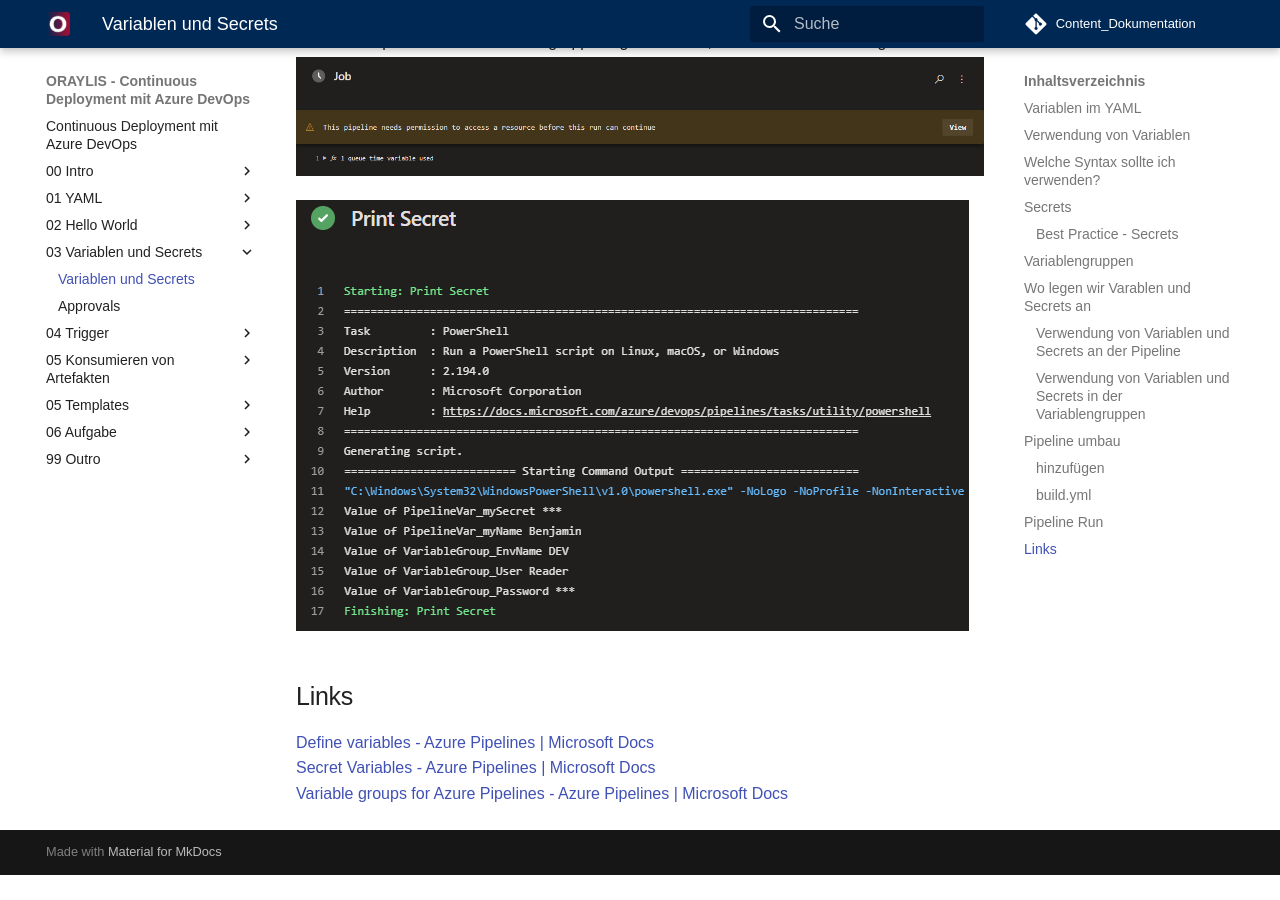
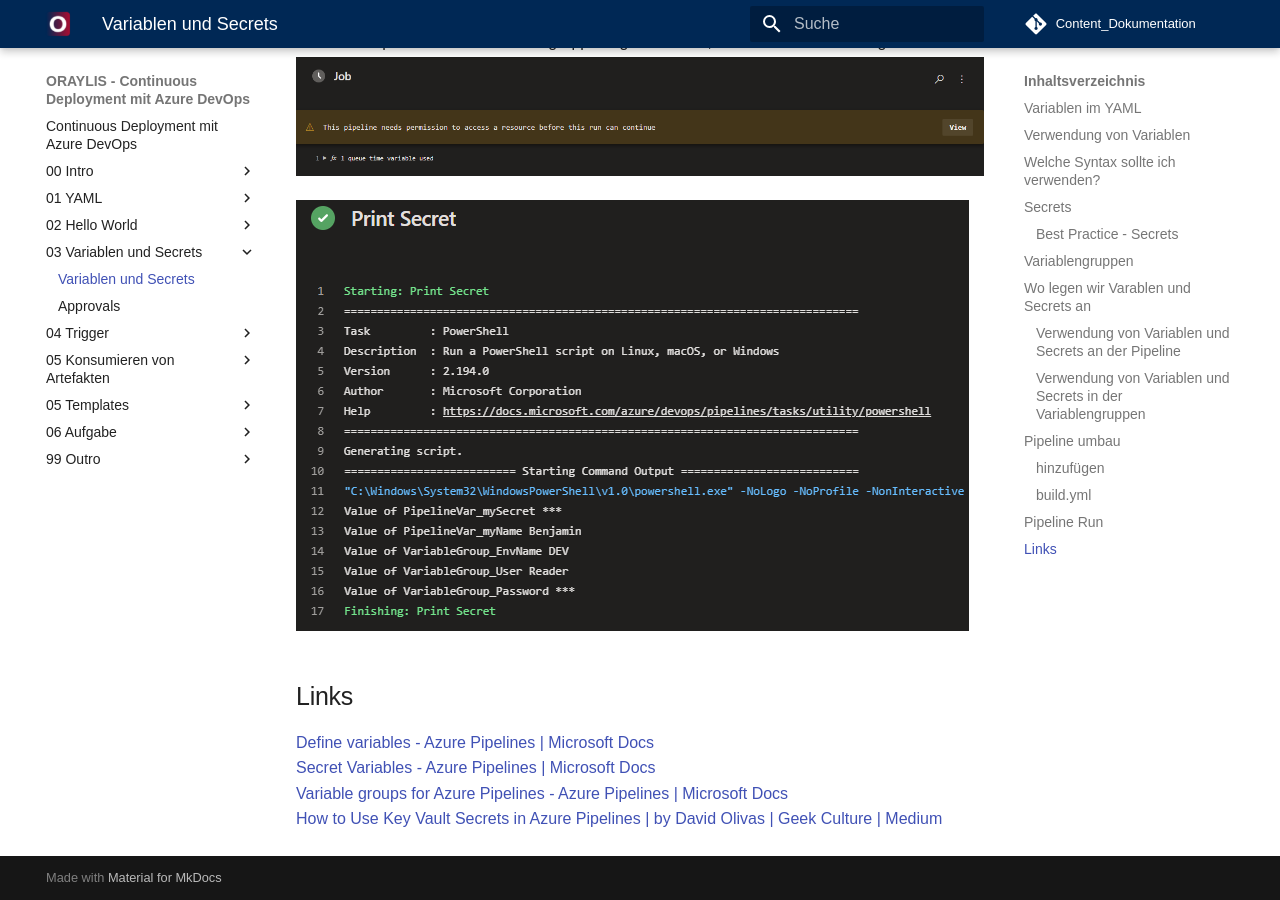
Before and after one commit to zyeiy2/Content_Dokumentation, an MkDocs documentation site: the page built from docs/03-Variablen und Secrets/01-Variablen und Secrets.md, in a window 1280 px wide and 900 px high, scrolled down 7853 px. Built offline with MkDocs 1.6.1 and Material for MkDocs 9.7.7, drawn with Linux system fonts in a browser that asks for light colours; some web fonts are replaced; comment, search, counter and statistics services are not loaded; before the commit the page ends 8728 px from its top, so only the background shows below that.

Commit message:
Add How to Use KeyVault Secrets

```diff
--- a/docs/03-Variablen und Secrets/01-Variablen und Secrets.md
+++ b/docs/03-Variablen und Secrets/01-Variablen und Secrets.md
@@ -216,3 +216,4 @@
 [Secret Variables - Azure Pipelines | Microsoft Docs](https://docs.microsoft.com/en-us/azure/devops/pipelines/process/variables?view=azure-devops&tabs=yaml%2Cbatch#secret-variables)
 [Variable groups for Azure Pipelines - Azure Pipelines | Microsoft Docs
 ](https://docs.microsoft.com/en-us/azure/devops/pipelines/library/variable-groups?view=azure-devops&tabs=yaml)
+[How to Use Key Vault Secrets in Azure Pipelines | by David Olivas | Geek Culture | Medium](https://medium.com/geekculture/how-to-use-key-vault-secrets-in-azure-pipelines-658198f2eea6)
```
